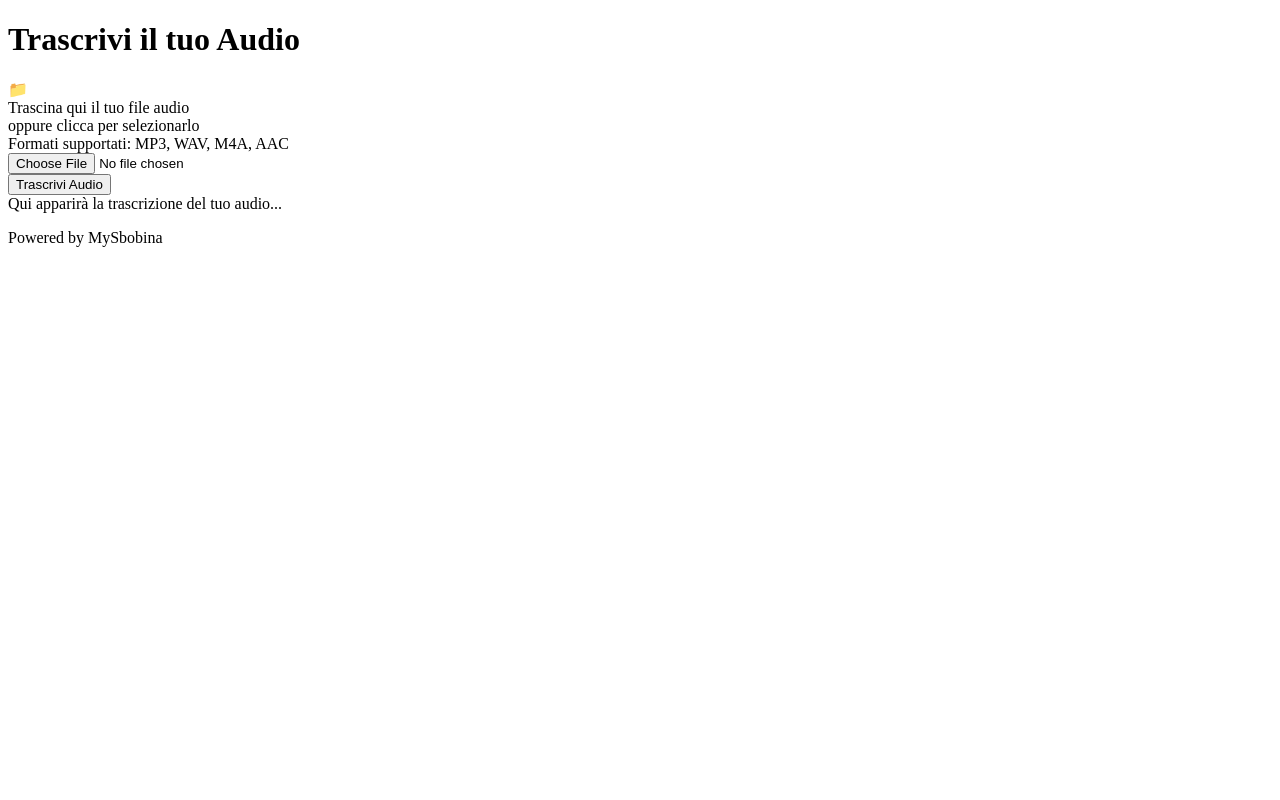
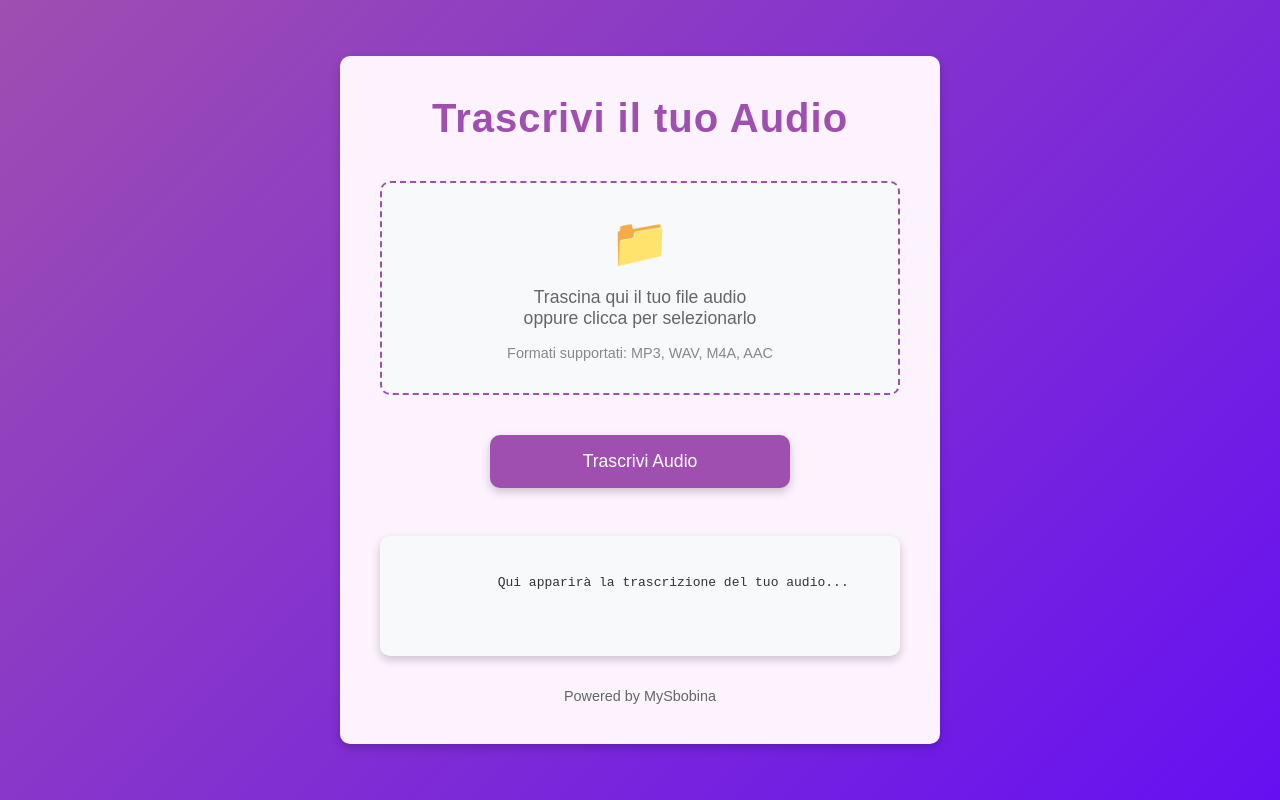
Before and after one commit to m-moschetta/mysbobina, a plain HTML site: page index.html in a window 1280 px wide. Drawn offline with Linux system fonts and the light colour scheme; a web font is replaced by a local one.

Commit message:
Aggiornato il frontend con l'URL pubblico di Ngrok

```diff
--- a/index.html
+++ b/index.html
@@ -6,7 +6,6 @@
     <meta name="viewport" content="width=device-width, initial-scale=1">
     <link rel="icon" type="image/x-icon" href="favicon.ico">
     <style>
-        /* Rimane invariata tutta la tua sezione CSS */
         @charset "UTF-8";
         @font-face {
             font-family: Raleway;
@@ -16,7 +15,175 @@
             src: url(https://fonts.gstatic.com/s/raleway/v34/1Ptug8zYS_SKggPNyCAIT5lu.woff2) format("woff2");
         }
 
-        /* ... resto del tuo CSS ... */
+        :root {
+            --primary-color: #9e4fb0;
+            --secondary-color: #fdf3ff;
+            --background-gradient: linear-gradient(135deg, #9e4fb0, #6610f2);
+            --button-hover: #7e3f8d;
+            --text-color: #ffffff;
+            --input-bg: #f8f9fa;
+            --input-border: #ced4da;
+            --box-shadow: 0 4px 10px rgba(0, 0, 0, 0.2);
+            --border-radius: 10px;
+        }
+
+        * {
+            box-sizing: border-box;
+            margin: 0;
+            padding: 0;
+            font-family: 'Raleway', sans-serif;
+        }
+
+        body {
+            background: var(--background-gradient);
+            color: var(--text-color);
+            display: flex;
+            align-items: center;
+            justify-content: center;
+            min-height: 100vh;
+            margin: 0;
+            padding: 20px;
+        }
+
+        main {
+            background: var(--secondary-color);
+            padding: 2.5rem;
+            width: 90%;
+            max-width: 600px;
+            border-radius: var(--border-radius);
+            box-shadow: var(--box-shadow);
+            text-align: center;
+        }
+
+        header {
+            margin-bottom: 2.5rem;
+        }
+
+        header h1 {
+            font-size: 2.5rem;
+            font-weight: 700;
+            letter-spacing: 1px;
+            color: var(--primary-color);
+            margin-bottom: 0.5rem;
+        }
+
+        .upload-container {
+            background: var(--input-bg);
+            border: 2px dashed var(--primary-color);
+            border-radius: var(--border-radius);
+            padding: 2rem;
+            margin: 1.5rem 0;
+            cursor: pointer;
+            transition: all 0.3s ease;
+            position: relative;
+        }
+
+        .upload-container:hover {
+            background: #fff;
+            border-color: var(--button-hover);
+        }
+
+        .upload-icon {
+            font-size: 3rem;
+            color: var(--primary-color);
+            margin-bottom: 1rem;
+        }
+
+        .upload-text {
+            color: #666;
+            margin-bottom: 1rem;
+            font-size: 1.1rem;
+        }
+
+        .file-info {
+            color: #888;
+            font-size: 0.9rem;
+        }
+
+        input[type="file"] {
+            position: absolute;
+            top: 0;
+            left: 0;
+            width: 100%;
+            height: 100%;
+            opacity: 0;
+            cursor: pointer;
+        }
+
+        button {
+            background-color: var(--primary-color);
+            color: var(--text-color);
+            border: none;
+            padding: 1rem 2rem;
+            font-size: 1.1rem;
+            border-radius: var(--border-radius);
+            cursor: pointer;
+            transition: all 0.3s ease-in-out;
+            box-shadow: var(--box-shadow);
+            margin: 1rem 0;
+            width: 80%;
+            max-width: 300px;
+        }
+
+        button:hover {
+            background-color: var(--button-hover);
+            transform: translateY(-2px);
+            box-shadow: 0 6px 15px rgba(0, 0, 0, 0.3);
+        }
+
+        button:active {
+            transform: translateY(0);
+        }
+
+        .output {
+            margin-top: 2rem;
+            padding: 1.5rem;
+            background: var(--input-bg);
+            border-radius: var(--border-radius);
+            color: #333;
+            text-align: left;
+            font-family: monospace;
+            white-space: pre-wrap;
+            min-height: 120px;
+            box-shadow: var(--box-shadow);
+        }
+
+        footer {
+            margin-top: 2rem;
+            text-align: center;
+            font-size: 0.9rem;
+            color: #666;
+        }
+
+        /* Animazione per il caricamento */
+        @keyframes pulse {
+            0% { transform: scale(1); }
+            50% { transform: scale(1.02); }
+            100% { transform: scale(1); }
+        }
+
+        .uploading {
+            animation: pulse 1.5s infinite;
+        }
+
+        /* Responsive design */
+        @media (max-width: 480px) {
+            main {
+                padding: 1.5rem;
+            }
+
+            header h1 {
+                font-size: 2rem;
+            }
+
+            .upload-container {
+                padding: 1.5rem;
+            }
+
+            button {
+                width: 100%;
+            }
+        }
     </style>
 </head>
 <body>
@@ -44,7 +211,7 @@
     </main>
 
     <script>
-        const API_URL = "https://b37a-2001-b07-6455-13a3-a9f2-39f3-61d3-cb54.ngrok-free.app"; // URL del backend esposto
+        const API_URL = "https://a1e3-2001-b07-6455-13a3-a9f2-39f3-61d3-cb54.ngrok-free.app/upload/";
 
         const dropZone = document.getElementById('dropZone');
         const fileInput = document.getElementById('audioFile');
```
